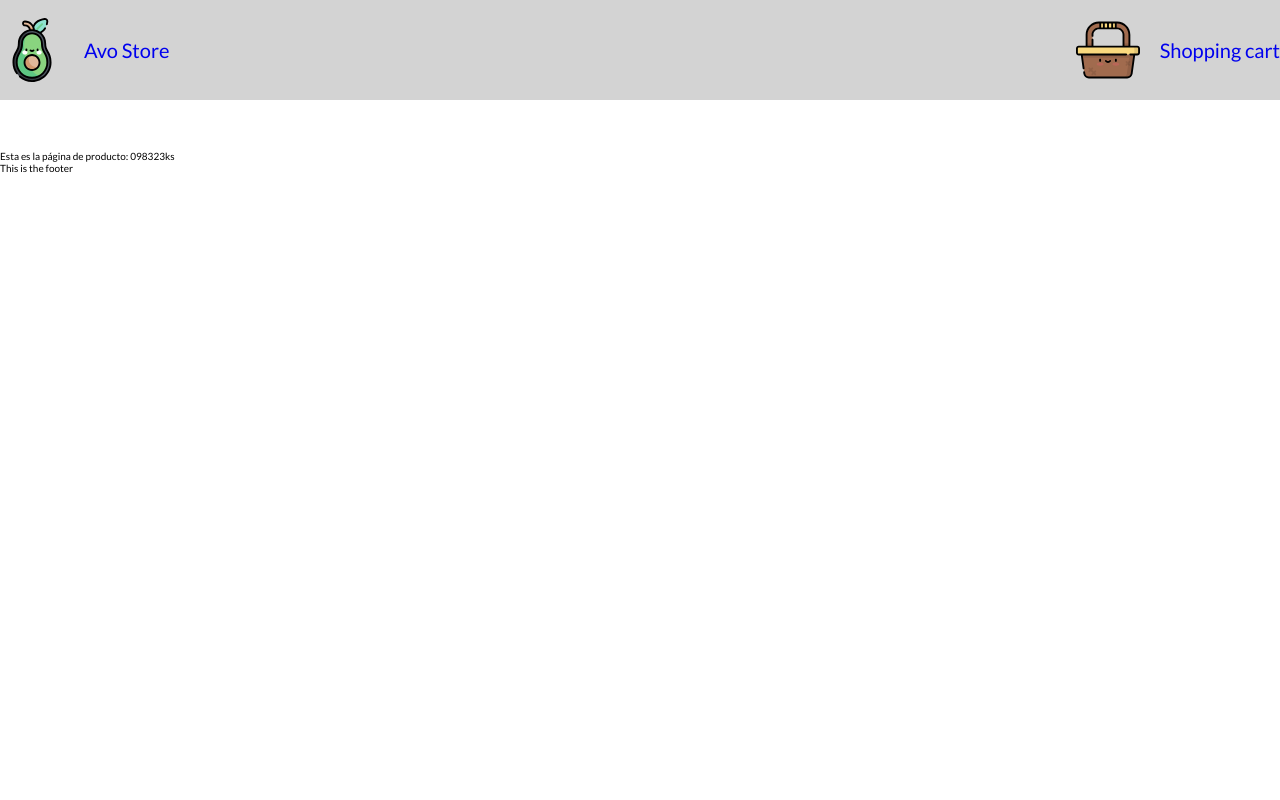
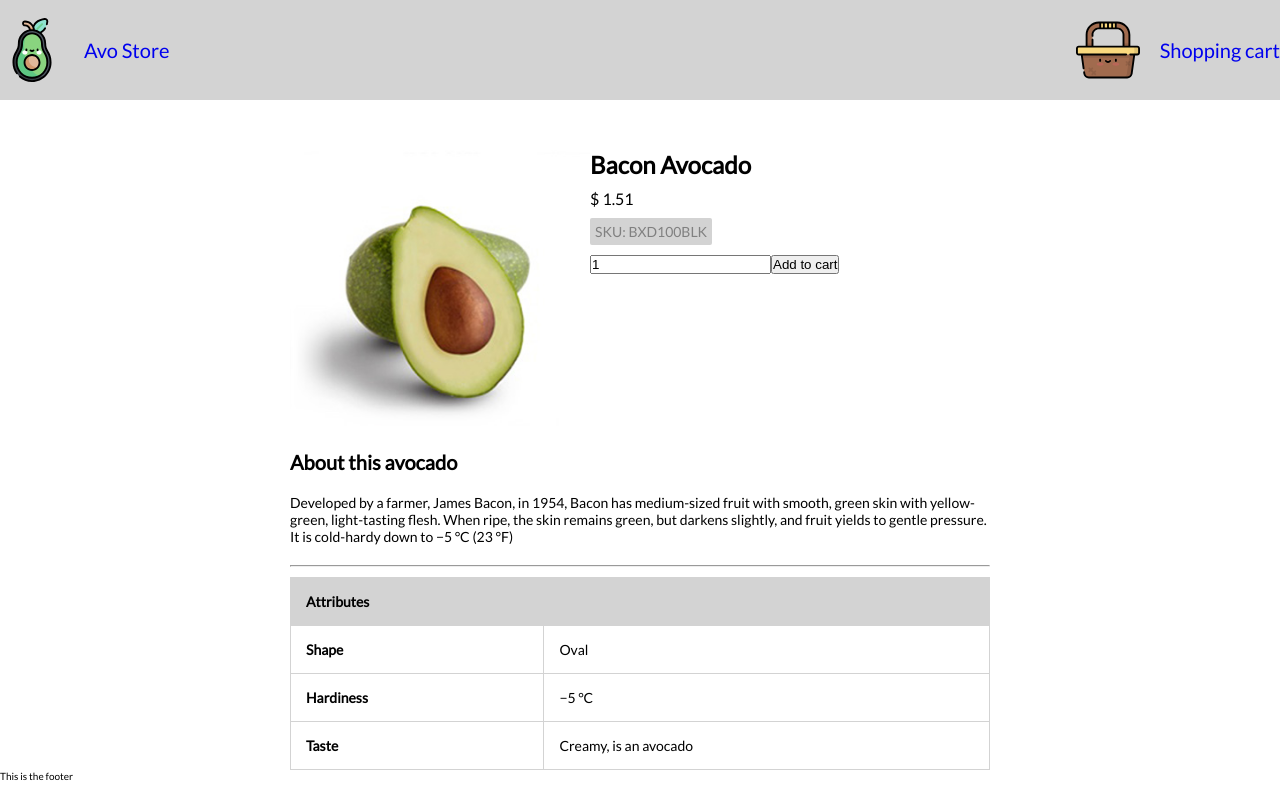
Before and after one commit to JeanPaulYps/PlatziCursos, a Next.js app in the folder Curso NextJS/platzi-nextjs/: page /product/098323ks in a window 1280 px wide. Built offline with nearby package versions, Linux system fonts and the light colour scheme.

Commit message:
Added detail avocado page

```diff
--- a/Curso NextJS/platzi-nextjs/pages/product/[productId].tsx
+++ b/Curso NextJS/platzi-nextjs/pages/product/[productId].tsx
@@ -1,18 +1,86 @@
-import React, { useEffect } from 'react'
+import React, { useEffect, useState } from 'react'
 import { useRouter } from 'next/router'
+import Image from 'next/image'
+import styles from './styles.module.css'
+import Link from 'next/link'
 
 function ProductItem() {
   const { query } = useRouter()
+  const [avocado, setAvocado] = useState<TProduct>()
+  const [loading, setLoading] = useState<boolean>(true)
   useEffect(() => {
     window
       .fetch(`/api/avo/${query.productId}`)
       .then((response) => response.json())
-      .then(console.log)
+      .then(setAvocado)
+      .then(() => setLoading(false))
   })
 
   console.log(query)
 
-  return <div>Esta es la página de producto: {query.productId}</div>
+  if (!loading && !avocado) {
+    return (
+      <main className={styles.main}>
+        <p className={styles.product__error}>This avocado doesn't exist :'(</p>
+        <Link href="/" className={styles.product__error}>
+          Come back to home to see more
+        </Link>
+      </main>
+    )
+  }
+
+  if (!loading && avocado) {
+    return (
+      <main className={styles.main}>
+        <div className={styles.product__basicInformation}>
+          <Image
+            src={avocado?.image ?? ''}
+            alt="Avocado photo"
+            width={300}
+            height={300}
+          />
+          <div className={styles.product__information}>
+            <p className={styles.product__name}>{avocado?.name}</p>
+            <p className={styles.product__price}>$ {avocado?.price}</p>
+            <p className={styles.product__sku}>SKU: {avocado?.sku}</p>
+            <form>
+              <input
+                type={'number'}
+                name="Avocado number"
+                defaultValue={1}
+                min={0}
+              />
+              <button>Add to cart</button>
+            </form>
+          </div>
+        </div>
+        <h2 className={styles.product__aboutHeading}>About this avocado</h2>
+        <p className={styles.product__information}>
+          {avocado?.attributes.description}
+        </p>
+        <hr className={styles.product__divider} />
+        <table className={styles.table}>
+          <thead>
+            <th colSpan={2}>Attributes</th>
+          </thead>
+          <tbody>
+            <tr>
+              <td>Shape</td>
+              <td>{avocado?.attributes.shape}</td>
+            </tr>
+            <tr>
+              <td>Hardiness</td>
+              <td>{avocado?.attributes.hardiness}</td>
+            </tr>
+            <tr>
+              <td>Taste</td>
+              <td>{avocado?.attributes.taste}</td>
+            </tr>
+          </tbody>
+        </table>
+      </main>
+    )
+  }
 }
 
 export default ProductItem
--- /dev/null
+++ b/Curso NextJS/platzi-nextjs/pages/product/styles.module.css
@@ -0,0 +1,91 @@
+.main {
+  width: 100%;
+  max-width: 700px;
+  margin: 0 auto;
+  font-family: lato;
+  font-size: 1.4rem;
+}
+
+.product__error {
+  font-size: 2rem;
+  color: black;
+  text-align: center;
+  display: block;
+}
+
+.product__error:visited {
+  color: black;
+}
+
+.product__basicInformation {
+  display: flex;
+  flex-wrap: wrap;
+}
+
+.product__information * {
+  margin-bottom: 10px;
+}
+
+.product__name {
+  font-size: 2.4rem;
+  font-weight: bold;
+}
+
+.product__price {
+  font-size: 1.6rem;
+}
+
+.product__sku {
+  background-color: lightgray;
+  color: gray;
+  font-size: 1.4rem;
+  width: auto;
+  display: inline-block;
+  padding: 5px;
+  border-radius: 2px;
+}
+
+.product__aboutHeading {
+  font-size: 2rem;
+  font-weight: bold;
+  margin-bottom: 20px;
+}
+
+.product__information {
+  margin-bottom: 20px;
+}
+
+.product__divider {
+  color: lightgray;
+  margin: 10px 0;
+}
+
+.table {
+  width: 100%;
+  border-spacing: 0;
+  border-collapse: separate;
+}
+
+.table th,
+.table td {
+  height: 30px;
+  border: 1px solid lightgray;
+  padding: 15px;
+}
+
+.table td:nth-child(n + 1) {
+  border-top: none;
+}
+
+.table tr > :nth-child(n + 2) {
+  border-left: none;
+}
+
+.table th {
+  background-color: lightgray;
+  text-align: left;
+}
+
+.table tr > td:nth-child(1) {
+  font-weight: bold;
+}
```
